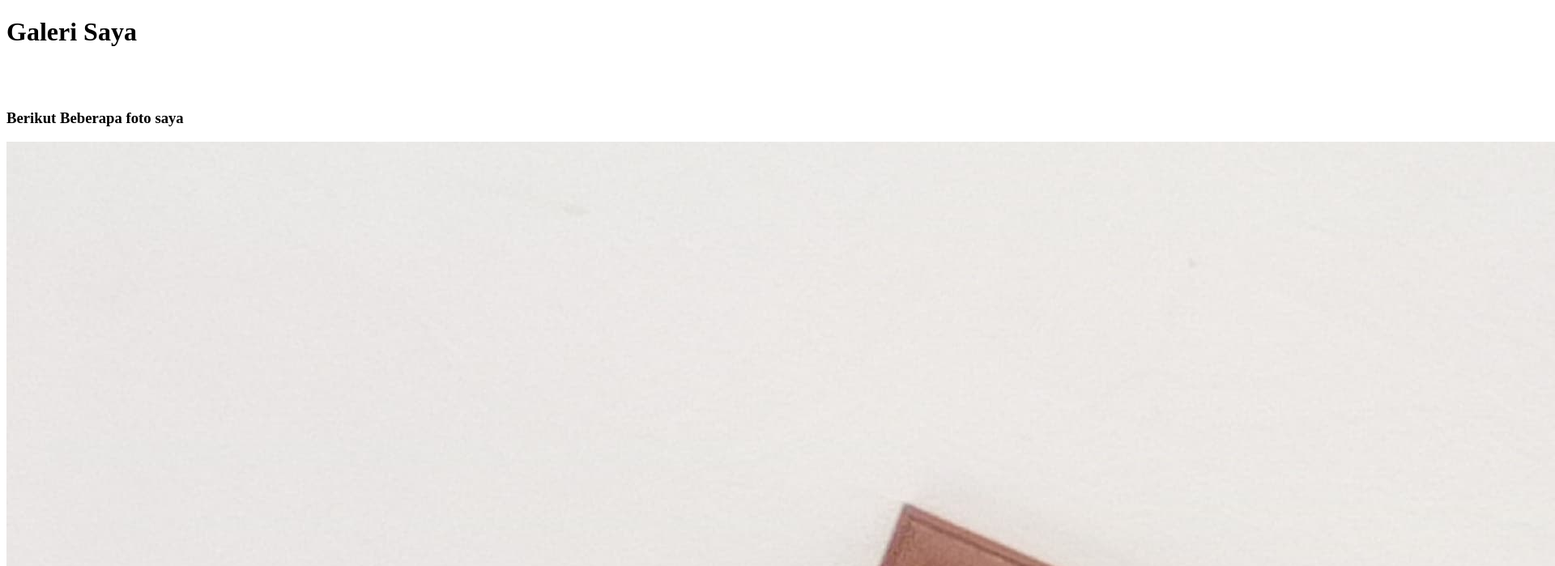
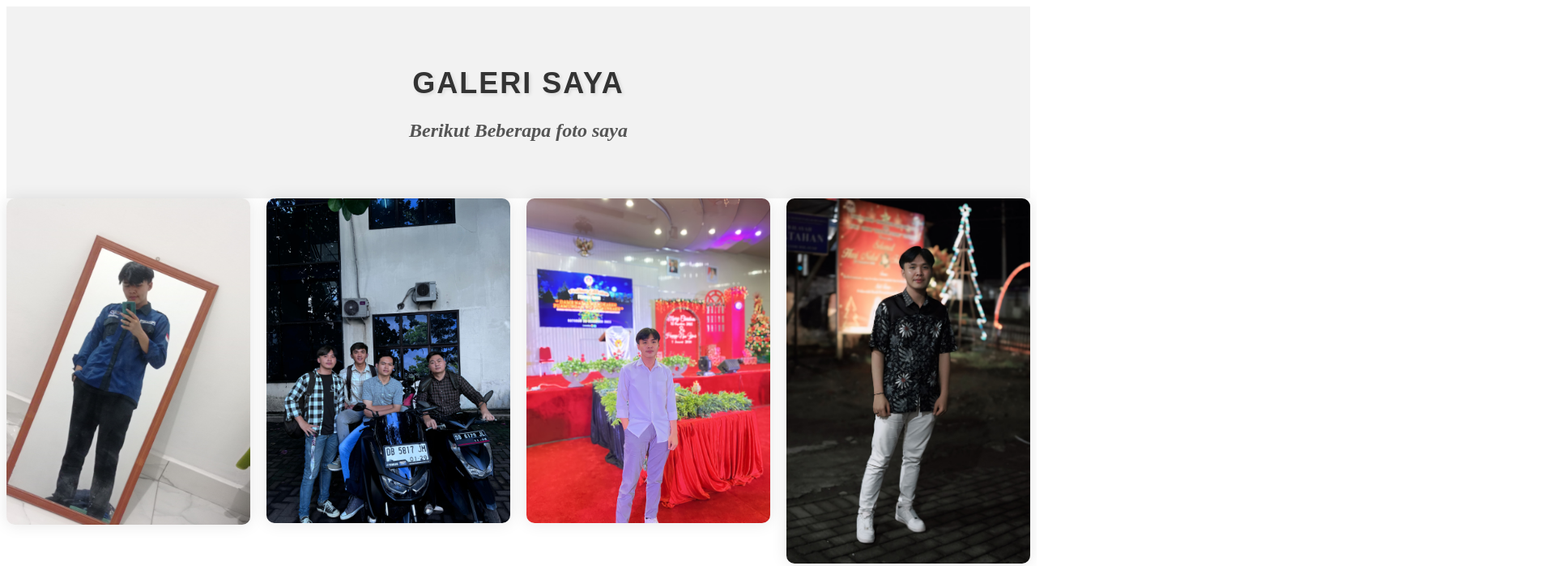
Before and after one commit to kinzzaja/TIK2032-Project, a plain HTML site: page gallery.html in a window 1280 px wide. Shown: the top 699 px of the page at 81% size, 1920 px wide, since content can reach past the window. Drawn offline with Linux system fonts and the light colour scheme.

Commit message:
input css

```diff
--- a/gallery.html
+++ b/gallery.html
@@ -4,18 +4,61 @@
     <meta charset="UTF-8">
     <meta name="viewport" content="width=device-width, initial-scale=1.0">
     <title>Document</title>
+    <style>
+        header {
+            text-align: center;
+            padding: 50px;
+            background-color: #f2f2f2;
+        }
+
+        h1 {
+            font-size: 36px;
+            margin-bottom: 20px;
+            color: #333;
+            font-family: 'Arial', sans-serif;
+            text-transform: uppercase;
+            letter-spacing: 2px;
+            text-shadow: 2px 2px 4px rgba(0, 0, 0, 0.1);
+        }
+
+        h3 {
+            font-size: 24px;
+            margin-bottom: 20px;
+            color: #555;
+            font-style: italic;
+        }
+
+        .gallery {
+            display: grid;
+            grid-template-columns: repeat(auto-fit, minmax(250px, 1fr));
+            grid-gap: 20px;
+            justify-items: center;
+        }
+
+        .gallery img {
+            max-width: 100%;
+            border-radius: 10px;
+            box-shadow: 0px 0px 20px rgba(0, 0, 0, 0.1);
+            transition: transform 0.3s ease;
+        }
+
+        .gallery img:hover {
+            transform: scale(1.05);
+        }
+    </style>
 </head>
 <body>
-    <Header>
+    <header>
         <h1>Galeri Saya</h1>
-        <br></br>
         <h3>Berikut Beberapa foto saya</h3>
+    </header>
+
+    <div class="gallery">
         <img src="foto/foto1.jpg" alt="">
         <img src="foto/foto2.jpg" alt="">
         <img src="foto/foto3.jpg" alt="">
         <img src="foto/foto4.jpg" alt="">
         <img src="foto/foto5.jpg" alt="">
-    </Header>
-
+    </div>
 </body>
 </html>
--- /dev/null
+++ b/style.css
@@ -0,0 +1,36 @@
+/* CSS untuk header */
+header {
+    text-align: center;
+    padding: 50px;
+    background-color: #f2f2f2;
+}
+
+h1 {
+    font-size: 36px;
+    margin-bottom: 20px;
+    color: #333;
+}
+
+h3 {
+    font-size: 24px;
+    margin-bottom: 20px;
+    color: #555;
+}
+
+.gallery {
+    display: grid;
+    grid-template-columns: repeat(auto-fit, minmax(250px, 1fr));
+    grid-gap: 20px;
+    justify-items: center;
+}
+
+img {
+    max-width: 100%;
+    border-radius: 10px;
+    box-shadow: 0px 0px 20px rgba(0, 0, 0, 0.1);
+    transition: transform 0.3s ease;
+}
+
+img:hover {
+    transform: scale(1.05);
+}
```
Also changed, not shown: blog.html (+42 -4 lines), contact.html (+36 -7 lines), home.html (+27 -5 lines), index.html (+60 -8 lines).
